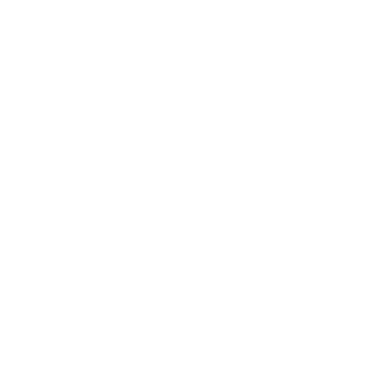
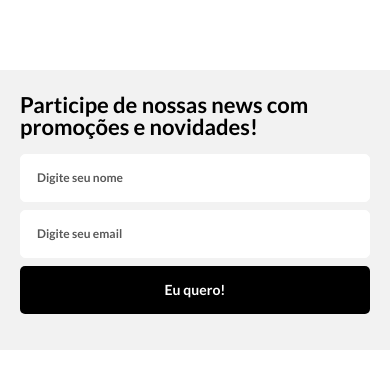
Before and after one commit to luansilvae/teste-corebiz, a React (Vite) app: page / in a window 390 px wide. Shown: the part 455-841 px from the top of the page. Built offline with nearby package versions, Linux system fonts and the light colour scheme; no server answers.

Commit message:
feat: newsletter

```diff
--- a/package.json
+++ b/package.json
@@ -14,6 +14,7 @@
     "js-cookie": "^3.0.5",
     "react": "^18.2.0",
     "react-dom": "^18.2.0",
+    "react-hook-form": "^7.54.2",
     "react-router-dom": "^6.18.0",
     "react-toastify": "^9.1.3",
     "sass": "^1.69.5",
--- a/src/App.tsx
+++ b/src/App.tsx
@@ -1,5 +1,6 @@
+import Header from "./components/Header"
 import { Fullbanner } from "./components/Fullbanner"
-import Header from "./components/Header"
+import { Newsletter } from "./components/Newsletter"
 import { ProductShelf } from "./components/ProductShelf"
 
 function App() {
@@ -8,6 +9,7 @@ function App() {
       <Header />
       <Fullbanner />
       <ProductShelf />
+      <Newsletter />
     </main>
   )
 }
--- /dev/null
+++ b/src/components/Newsletter/index.tsx
@@ -0,0 +1,135 @@
+import React, { Fragment, useState } from "react";
+import { useForm, SubmitHandler } from "react-hook-form";
+import axios from "axios";
+
+import styles from "./newsletter.module.scss";
+
+interface FormData {
+  name: string;
+  email: string;
+}
+
+export const Newsletter: React.FC = () => {
+  const {
+    register,
+    handleSubmit,
+    formState: { errors },
+    reset,
+  } = useForm<FormData>();
+
+  const [submitedNewsletter, setSubmitedNewsletter] = useState<boolean>(false);
+  const [errorMessage, setErrorMessage] = useState<string | null>(null);
+  const [isLoading, setIsLoading] = useState(false);
+
+  const onSubmit: SubmitHandler<FormData> = async (data) => {
+    setIsLoading(true);
+    try {
+      setSubmitedNewsletter(false);
+      setErrorMessage(null);
+
+      const response = await axios.post(
+        "https://corebiz-test-server.onrender.com/api/v1/newsletter",
+        data,
+        {
+          headers: {
+            "Content-Type": "application/json",
+          },
+        }
+      );
+
+      if (response.status === 200) {
+        setSubmitedNewsletter(true);
+        reset();
+      } else {
+        throw new Error("Ocorreu um erro inesperado ao enviar os dados.");
+      }
+    } catch (error: unknown) {
+      if (axios.isAxiosError(error)) {
+        setErrorMessage(
+          error.response?.data?.message || "Erro ao enviar os dados."
+        );
+      } else if (error instanceof Error) {
+        setErrorMessage(error.message);
+      } else {
+        setErrorMessage("Ocorreu um erro desconhecido. Tente novamente.");
+      }
+    } finally {
+      setIsLoading(false);
+    }
+  };
+
+  return (
+    <section className={styles.newsletter}>
+      {submitedNewsletter ? (
+
+        <div className={styles.newsletter__success}>
+          <strong className={styles.newsletter__successMessage}>
+            Seu e-mail foi cadastrado com sucesso!
+            <span> A partir de agora você receberá as novidade e ofertas exclusivas.</span>
+          </strong>
+          <button className={styles.newsletter__successButton} onClick={() => setSubmitedNewsletter(false)}>
+            Cadastrar novo e-mail
+          </button>
+        </div>
+      ) : (
+        <Fragment>
+          <h3 className={styles.newsletter__title}>
+            Participe de nossas news com promoções e novidades!
+          </h3>
+
+          <form
+            onSubmit={handleSubmit(onSubmit)}
+            className={styles.newsletter__form}
+          >
+            <div className={styles.newsletter__inputGroup}>
+              <input
+                className={`${styles.newsletter__input} ${
+                  errors.name && styles["newsletter__input--error"]
+                }`}
+                placeholder="Digite seu nome"
+                id="name"
+                {...register("name", { required: "Preencha com seu nome completo" })}
+              />
+              {errors.name && (
+                <span className={styles.newsletter__error}>
+                  {errors.name.message?.toString()}
+                </span>
+              )}
+            </div>
+
+            <div className={styles.newsletter__inputGroup}>
+              <input
+                className={`${styles.newsletter__input} ${
+                  errors.email && styles["newsletter__input--error"]
+                }`}
+                id="email"
+                type="email"
+                placeholder="Digite seu email"
+                {...register("email", {
+                  required: "E-mail é obrigatório",
+                  pattern: {
+                    value: /^[^\s@]+@[^\s@]+\.[^\s@]+$/,
+                    message: "Preencha com um e-mail válido",
+                  },
+                })}
+              />
+              {errors.email && (
+                <span className={styles.newsletter__error}>
+                  {errors.email.message?.toString()}
+                </span>
+              )}
+            </div>
+
+            <button type="submit" className={styles.newsletter__submit}>
+              {isLoading ? "Enviando..." : "Eu quero!"}
+            </button>
+          </form>
+        </Fragment>
+      )}
+
+      {errorMessage && (
+        <p className={styles.newsletter__submitError}>{errorMessage}</p>
+      )}
+    </section>
+  );
+};
--- /dev/null
+++ b/src/components/Newsletter/newsletter.module.scss
@@ -0,0 +1,159 @@
+.newsletter {
+  background-color: var(--color-bg);
+  padding: 24px 20px 36px;
+  margin-top: 70px;
+
+  &__title {
+    text-align: center;
+    font-family: 'Lato';
+    font-size: 22px;
+    font-weight: 700;
+    line-height: 22px;
+  }
+
+  &__form {
+    max-width: 720px;
+    width: 100%;
+    margin: 16px auto 0;
+    display: flex;
+    align-items: flex-start;
+    gap: 8px;
+  }
+
+  &__inputGroup {
+    width: 100%;
+  }
+
+  &__input {
+    border: solid 1px var(--color-bg-second);
+    height: 48px;
+    border-radius: 5px;
+    width: 100%;
+    background-color: var(--color-bg-second);
+    padding: 0 16px;
+    outline: 0;
+    transition: all 200ms ease-in-out;
+    color: var(--color-black);
+
+    font-family: 'Lato';
+    font-size: 12px;
+    font-weight: 700;
+
+    &::placeholder {
+      color: var(--color-fifth);
+    }
+
+    &:not(&--error) {
+      &:focus {
+        border-color: var(--color-black)
+      }
+    }
+
+
+    &--error {
+      border-color: var(--color-second)
+    }
+  }
+
+  &__error {
+    color: var(--color-second);
+    font-size: 12px;
+    display: block;
+    margin-top: 8px;
+  }
+
+  &__submit {
+    max-width: 140px;
+    width: 100%;
+    height: 48px;
+    border-radius: 5px;
+    background-color: var(--color-black);
+    border: 0;
+    color: var(--color-white);
+    font-family: 'Lato';
+    font-size: 14px;
+    font-weight: 700;
+    cursor: pointer;
+    transition: all 200ms ease-in-out;
+
+    &:hover {
+      background-color: var(--color-third);
+    }
+
+    &Error {
+      margin-top: 15px;
+      font-size: 14px;
+      font-weight: 700;
+      color: var(--color-second);
+    }
+  }
+
+  &__success {
+    &Message {
+      display: flex;
+      flex-direction: column;
+      align-items: center;
+
+      font-family: 'Lato';
+      font-size: 14px;
+      font-weight: 700;
+      line-height: 14px;
+      text-align: center;
+      color: var(--color-black);
+
+      span {
+        font-size: 12px;
+        font-weight: 400;
+        line-height: 12px;
+        text-align: center;
+        text-underline-position: from-font;
+        text-decoration-skip-ink: none;
+        color: var(--color-third);
+      }
+    }
+
+    &Button {
+      height: 48px;
+      border-radius: 5px;
+      background-color: var(--color-black);
+      max-width: 328px;
+      width: 100%;
+      border: 0;
+      display: flex;
+      justify-content: center;
+      align-items: center;
+      margin: 15px auto 0;
+      cursor: pointer;
+
+      font-family: 'Lato';
+      font-size: 14px;
+      font-weight: 700;
+      line-height: 14px;
+      text-align: center;
+      color: var(--color-white);
+      transition: all 200ms ease-in-out;
+
+      &:hover {
+        background-color: var(--color-third);
+      }
+
+      @media(max-width: 768px) {
+        max-width: 100%;
+      }
+    }
+  }
+
+  @media(max-width: 768px) {
+    &__form {
+      flex-direction: column;
+    }
+
+    &__submit {
+      max-width: 100%;
+    }
+
+    &__title {
+      text-align: left;
+    }
+  }
+}
--- a/src/components/ProductShelf/product-shelf.module.scss
+++ b/src/components/ProductShelf/product-shelf.module.scss
@@ -36,6 +36,10 @@
 
     &:hover {
       background-color: var(--color-gray-400);
+      .shelf__buttonBuy {
+        opacity: 1;
+        visibility: visible;
+      }
     }
   }
 
@@ -54,6 +58,7 @@
     height: 33px;
     overflow: hidden;
     text-overflow: ellipsis;
+    line-clamp: 2;
     -webkit-line-clamp: 2;
     -webkit-box-orient: vertical;
   }
@@ -126,8 +131,17 @@
     color: var(--color-white);
     transition: all 200ms ease-in;
 
+    @media(max-width: 768px) {
+      max-width: 100%;
+    }
+
     &:hover {
-      background-color: var(--color-highlight);
+      background-color: var(--color-third);
+    }
+
+    @media(min-width: 769px) {
+      opacity: 0;
+      visibility: hidden;
     }
   }
 
```
Also changed, not shown: 1 other file (tests, documents, lock files or other folders).
